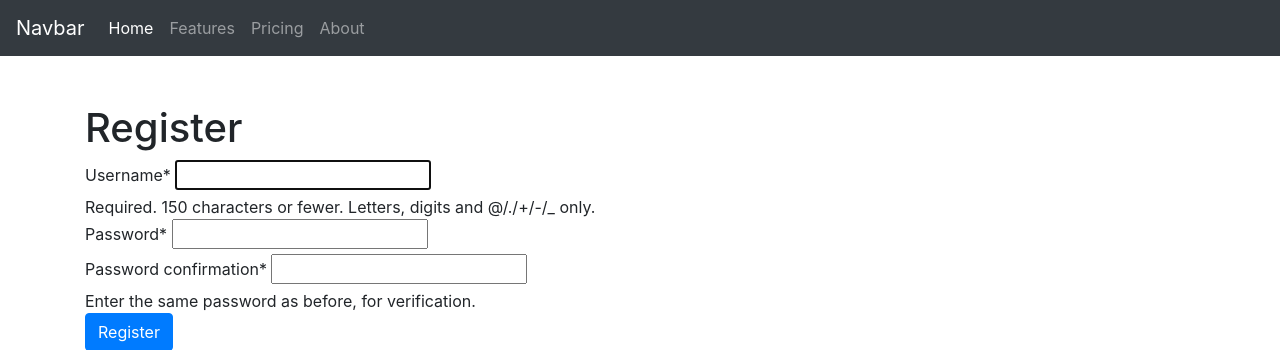
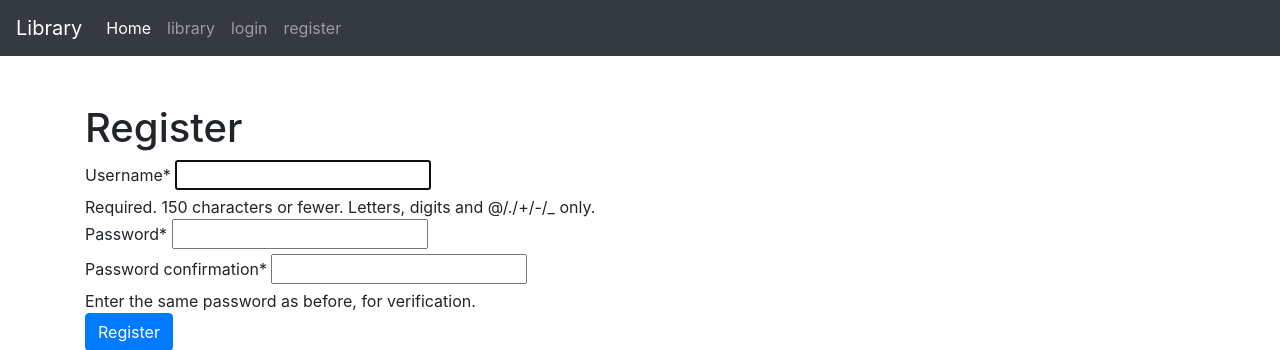
Before and after one commit to baratihd/library, a Django app: page /accounts/register/ in a window 1280 px wide. Shown: the top 350 px of the page. Run offline with Django 3.2, Linux system fonts and the light colour scheme; parts of the project's set-up code (start-up, migrations or seed data) failed here and were passed over; some libraries are stand-ins or nearby versions.

Commit message:
edit navbra

```diff
--- a/index/templates/index/navbar.html
+++ b/index/templates/index/navbar.html
@@ -1,7 +1,7 @@
 {% block navbar %}
 
 <nav class="navbar navbar-expand-lg navbar-dark bg-dark">
-    <a class="navbar-brand" href="#">Navbar</a>
+    <a class="navbar-brand" href="#">Library</a>
     <button class="navbar-toggler" type="button" data-toggle="collapse" data-target="#navbarColor01" aria-controls="navbarColor01" aria-expanded="false" aria-label="Toggle navigation">
       <span class="navbar-toggler-icon"></span>
     </button>
@@ -9,17 +9,26 @@
     <div class="collapse navbar-collapse" id="navbarColor01">
       <ul class="navbar-nav mr-auto">
         <li class="nav-item active">
-          <a class="nav-link" href="#">Home <span class="sr-only">(current)</span></a>
+          <a class="nav-link" href="{% url 'index:home' %}">Home</a>
         </li>
         <li class="nav-item">
-          <a class="nav-link" href="#">Features</a>
+          <a class="nav-link" href="{% url 'library:book-list' %}">library</a>
+        </li>
+        {% if request.is_authenticated %}
+        <li class="nav-item">
+          <a class="nav-link" href="{% url 'accounts:logout' %}">logout</a>
+        </li>
+        <li class="">
+          <label>{{ request.user.get_full_name }}</label>
+        </li>
+        {% else %}
+        <li class="nav-item">
+          <a class="nav-link" href="{% url 'accounts:login' %}">login</a>
         </li>
         <li class="nav-item">
-          <a class="nav-link" href="#">Pricing</a>
+          <a class="nav-link" href="{% url 'accounts:register' %}">register</a>
         </li>
-        <li class="nav-item">
-          <a class="nav-link" href="#">About</a>
-        </li>
+        {% endif %}
       </ul>
     </div>
   </nav>
```
Also changed, not shown: db.sqlite3.
